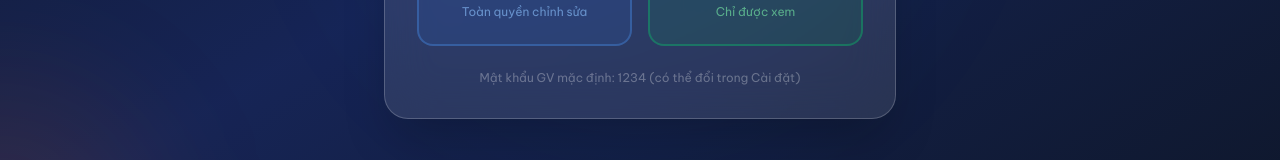
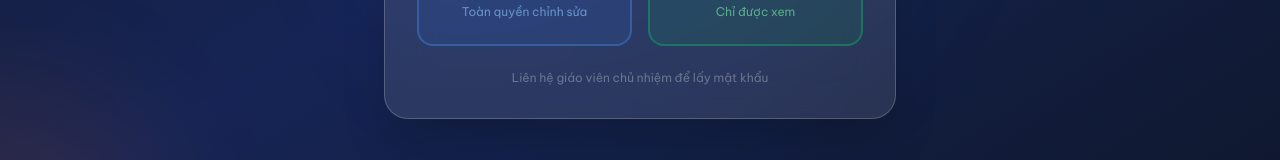
Before and after one commit to ntd1111044-ctrl/Edumanage-THCS, a React (Vite) app: page / in a window 1280 px wide. Shown: the part 560-720 px from the top of the page. Built offline with nearby package versions, Linux system fonts and the light colour scheme.

Commit message:
Update App.tsx

```diff
--- a/src/App.tsx
+++ b/src/App.tsx
@@ -766,7 +766,7 @@ export default function App() {
                 </div>
               </button>
             </div>
-            <p className="text-center text-white/30 text-xs">Mật khẩu GV mặc định: 1234 (có thể đổi trong Cài đặt)</p>
+            <p className="text-center text-white/30 text-xs">Liên hệ giáo viên chủ nhiệm để lấy mật khẩu</p>
           </div>
         </motion.div>
       </div>
```
